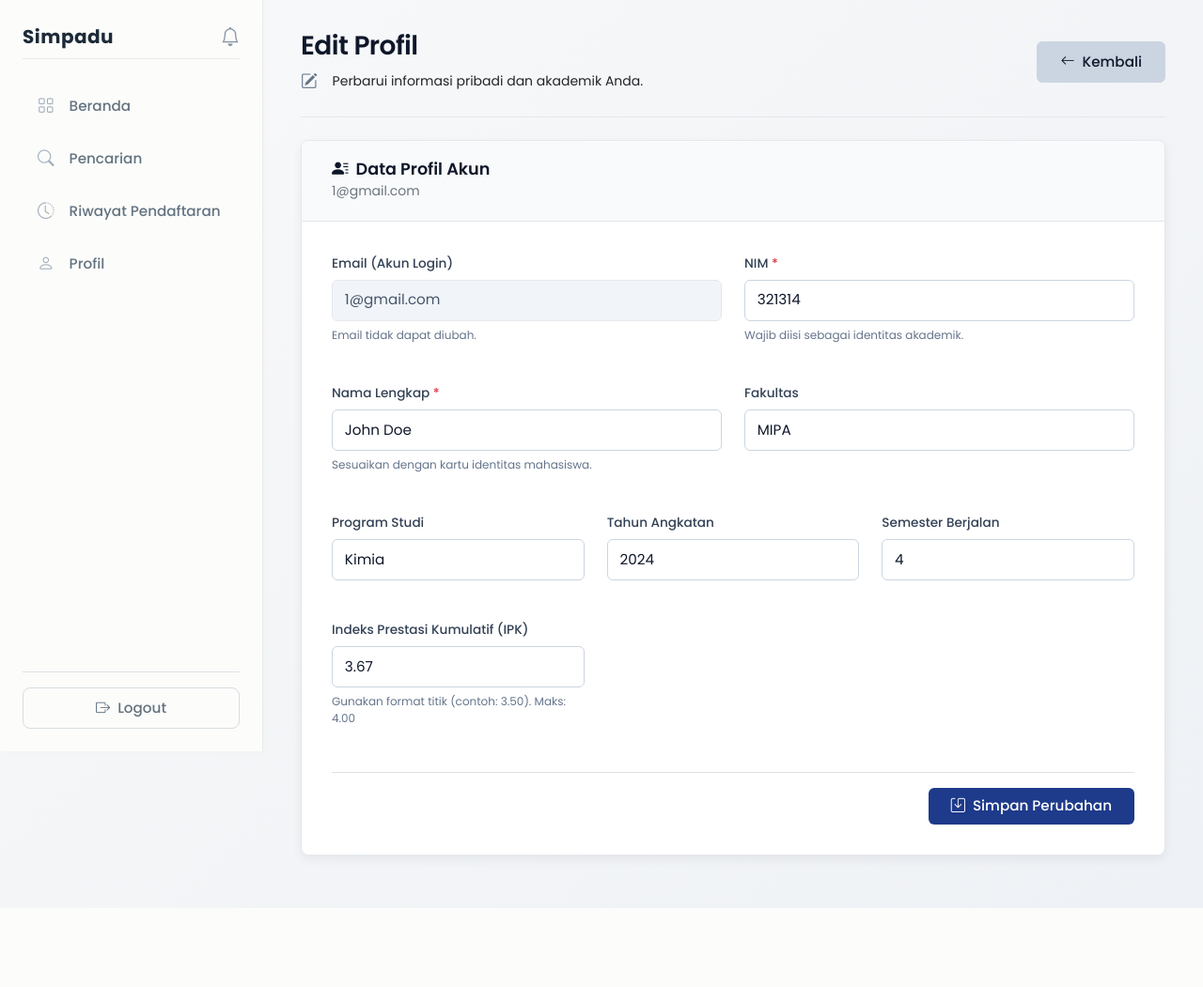
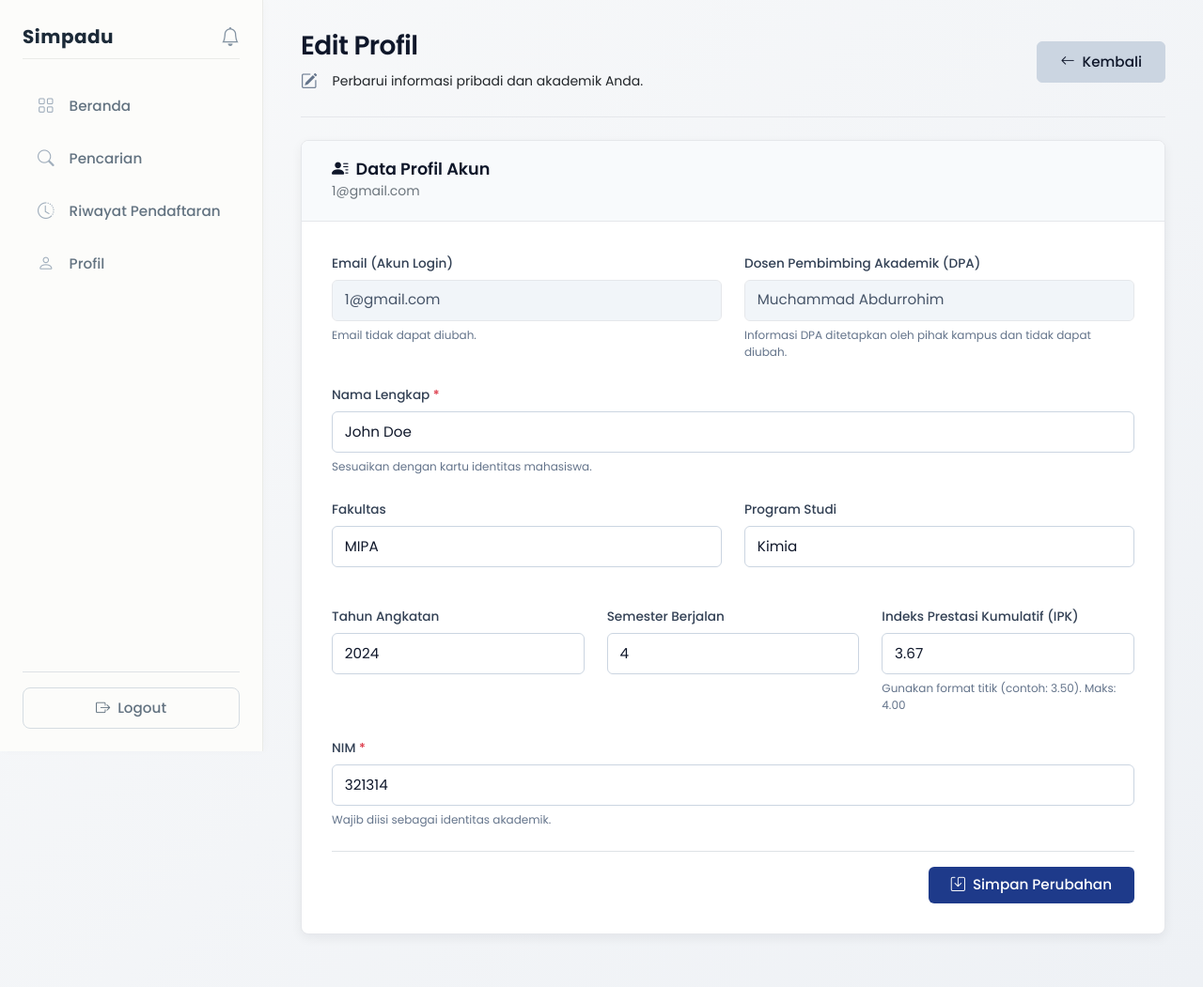
Before and after one commit to Parosko/RPL-Platgang, a PHP site: page /RPL/views/mahasiswa/edit_profile.php in a window 1280 px wide. Shown: the whole page at 94% size. Before the commit the page ends 967 px from the top, so only its background shows below. Run offline with PHP 8.4, Linux system fonts and the light colour scheme; a user stored in the database is signed in; data comes from the database, SQL or seed files in the repository; both versions use the stored data as it was after the commit.

Commit message:
Profile changes for Mahasiswa

```diff
--- a/views/mahasiswa/edit_profile.php
+++ b/views/mahasiswa/edit_profile.php
@@ -10,7 +10,11 @@ onlyMahasiswa();
 $user_id = $_SESSION['user_id'];
 $is_incomplete = isset($_GET['incomplete']) && $_GET['incomplete'] === '1';
 
-$query = "SELECT m.*, u.email FROM mahasiswa m JOIN users u ON m.user_id = u.id WHERE m.user_id = ?";
+$query = "SELECT m.*, u.email, d.nama as dpa_nama, d.nip as dpa_nip, d.fakultas as dpa_fakultas, d.prodi as dpa_prodi, d.kontak as dpa_kontak
+           FROM mahasiswa m
+           JOIN users u ON m.user_id = u.id
+           LEFT JOIN dpa d ON m.dpa_id = d.id
+           WHERE m.user_id = ?";
 $stmt = mysqli_prepare($conn, $query);
 mysqli_stmt_bind_param($stmt, 'i', $user_id);
 mysqli_stmt_execute($stmt);
@@ -103,40 +107,51 @@ $profile_is_complete = !empty($profile['nim']) && !empty($profile['nama']);
                             <div class="form-text">Email tidak dapat diubah.</div>
                         </div>
                         <div class="col-md-6">
-                            <label class="form-label custom-label">NIM <span class="text-danger">*</span></label>
-                            <input type="text" name="nim" id="nimInput" class="form-control custom-input" value="<?php echo htmlspecialchars($profile['nim'] ?? ''); ?>" required placeholder="Masukkan Nomor Induk Mahasiswa">
-                            <div class="form-text">Wajib diisi sebagai identitas akademik.</div>
+                            <label class="form-label custom-label">Dosen Pembimbing Akademik (DPA)</label>
+                            <input
+                                type="text"
+                                class="form-control custom-input bg-light"
+                                value="<?php
+                                if (!empty($profile['dpa_nama'])) {
+                                    echo htmlspecialchars($profile['dpa_nama']);
+                                } else {
+                                    echo 'Belum ditetapkan';
+                                }
+                                ?>"
+                                readonly
+                            >
+                            <div class="form-text">Informasi DPA ditetapkan oleh pihak kampus dan tidak dapat diubah.</div>
+                        </div>
+                    </div>
+
+                    <div class="row mb-4">
+                        <div class="col-md-12">
+                            <label class="form-label custom-label">Nama Lengkap <span class="text-danger">*</span></label>
+                            <input type="text" name="nama" id="namaInput" class="form-control custom-input" value="<?php echo htmlspecialchars($profile['nama'] ?? ''); ?>" required placeholder="Masukkan nama lengkap">
+                            <div class="form-text">Sesuaikan dengan kartu identitas mahasiswa.</div>
                         </div>
                     </div>
 
                     <div class="row mb-4">
                         <div class="col-md-6 mb-3 mb-md-0">
-                            <label class="form-label custom-label">Nama Lengkap <span class="text-danger">*</span></label>
-                            <input type="text" name="nama" id="namaInput" class="form-control custom-input" value="<?php echo htmlspecialchars($profile['nama'] ?? ''); ?>" required placeholder="Masukkan nama lengkap">
-                            <div class="form-text">Sesuaikan dengan kartu identitas mahasiswa.</div>
+                            <label class="form-label custom-label">Fakultas</label>
+                            <input type="text" name="fakultas" class="form-control custom-input" value="<?php echo htmlspecialchars($profile['fakultas'] ?? ''); ?>" placeholder="Contoh: Fakultas Ilmu Komputer">
                         </div>
                         <div class="col-md-6">
-                            <label class="form-label custom-label">Fakultas</label>
-                            <input type="text" name="fakultas" class="form-control custom-input" value="<?php echo htmlspecialchars($profile['fakultas'] ?? ''); ?>" placeholder="Contoh: Fakultas Ilmu Komputer">
+                            <label class="form-label custom-label">Program Studi</label>
+                            <input type="text" name="prodi" class="form-control custom-input" value="<?php echo htmlspecialchars($profile['prodi'] ?? ''); ?>" placeholder="Contoh: Sistem Informasi">
                         </div>
                     </div>
 
                     <div class="row mb-4">
                         <div class="col-md-4 mb-3 mb-md-0">
-                            <label class="form-label custom-label">Program Studi</label>
-                            <input type="text" name="prodi" class="form-control custom-input" value="<?php echo htmlspecialchars($profile['prodi'] ?? ''); ?>" placeholder="Contoh: Sistem Informasi">
-                        </div>
-                        <div class="col-md-4 mb-3 mb-md-0">
                             <label class="form-label custom-label">Tahun Angkatan</label>
                             <input type="text" name="angkatan" class="form-control custom-input" value="<?php echo htmlspecialchars($profile['angkatan'] ?? ''); ?>" placeholder="Contoh: 2021">
                         </div>
-                        <div class="col-md-4">
+                        <div class="col-md-4 mb-3 mb-md-0">
                             <label class="form-label custom-label">Semester Berjalan</label>
                             <input type="number" name="semester" class="form-control custom-input" value="<?php echo htmlspecialchars($profile['semester'] ?? ''); ?>" placeholder="Contoh: 5">
                         </div>
-                    </div>
-
-                    <div class="row mb-5">
                         <div class="col-md-4">
                             <label class="form-label custom-label">Indeks Prestasi Kumulatif (IPK)</label>
                             <input
@@ -150,6 +165,14 @@ $profile_is_complete = !empty($profile['nim']) && !empty($profile['nama']);
                                 placeholder="Contoh: 3.50"
                             >
                             <div class="form-text">Gunakan format titik (contoh: 3.50). Maks: 4.00</div>
+                        </div>
+                    </div>
+
+                    <div class="row mb-4">
+                        <div class="col-md-12">
+                            <label class="form-label custom-label">NIM <span class="text-danger">*</span></label>
+                            <input type="text" name="nim" id="nimInput" class="form-control custom-input" value="<?php echo htmlspecialchars($profile['nim'] ?? ''); ?>" required placeholder="Masukkan Nomor Induk Mahasiswa">
+                            <div class="form-text">Wajib diisi sebagai identitas akademik.</div>
                         </div>
                     </div>
 
```
Also changed, not shown: platform_karir_kampus (8).sql (+34 -15 lines), views/mahasiswa/profile.php (+19 -4 lines).
